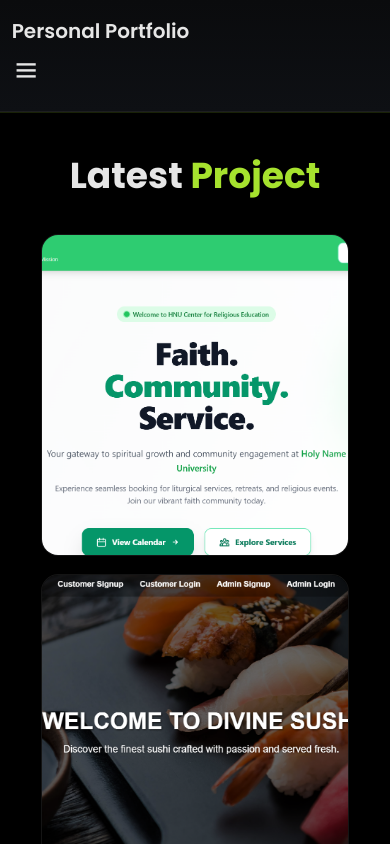
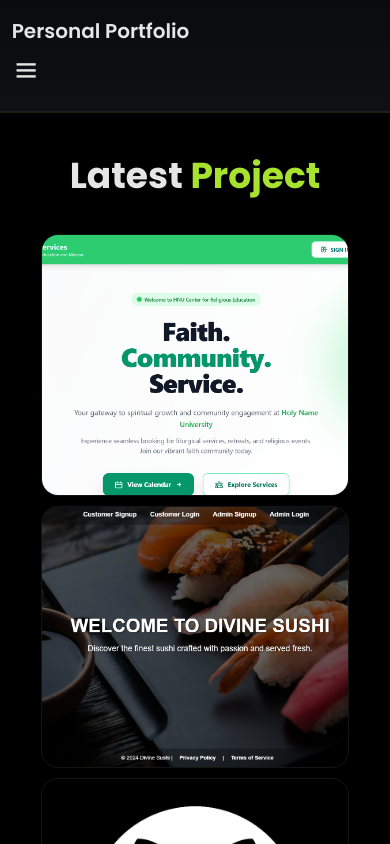
Before and after one commit to JOSHUA-A69/My-Personal-Portfolio-, a React (Create React App) app: page /portfolio in a window 390 px wide. Shown: the top 844 px of the page. Built offline with nearby package versions, Linux system fonts and the light colour scheme.

Commit message:
fix CI-blocking lint warning

```diff
--- a/src/components/Services.jsx
+++ b/src/components/Services.jsx
@@ -3,7 +3,7 @@ import './services.css';
 import cssLogo from '../img/css-logo.svg';
 
 const Services = () => {
-    const [activeTab, setActiveTab] = useState('Stack');
+    const [activeTab] = useState('Stack');
 
     const categories = {
         Stack: [
--- a/src/components/portfolio.css
+++ b/src/components/portfolio.css
@@ -10,10 +10,10 @@
 
 .portfolio-container {
     display: grid;
-    grid-template-columns: repeat(3, minmax(0, 1fr));
+    grid-template-columns: 1fr;
     align-items: stretch;
     gap: 2.5rem;
-    max-width: 1200px;
+    width: min(100%, 1100px);
     margin: 0 auto;
 }
 
@@ -23,7 +23,8 @@
     outline: 1px solid rgba(255,255,255,0.08);
     overflow: hidden;
     display: flex;
-    height: 320px; /* make boxes big enough, similar to services */
+    width: 100%;
+    min-height: clamp(260px, 38vw, 420px);
 }
 
 .portfolio-box img {
@@ -43,7 +44,7 @@
     left: 0;
     width: 100%;
     height: 100%;
-    background: linear-gradient(rgba(0,0,0, .35), var(--main-color));
+    background: rgba(10, 12, 16, 0.88);
     display: flex;
     justify-content: center;
     align-items: center;
@@ -92,20 +93,15 @@
 /* Responsive Design */
 @media (max-width: 1024px) {
     .portfolio-container {
-        grid-template-columns: repeat(2, 1fr);
         padding: 0 2rem;
+        gap: 2rem;
     }
 }
 
 @media (max-width: 617px) {
     .portfolio-container {
-        grid-template-columns: 1fr;
         padding: 0 1rem;
-    }
-
-    .portfolio-box {
-        max-width: 500px;
-        margin: 0 auto;
+        gap: 1.5rem;
     }
 
     .portfolio-layer h4 {
```
